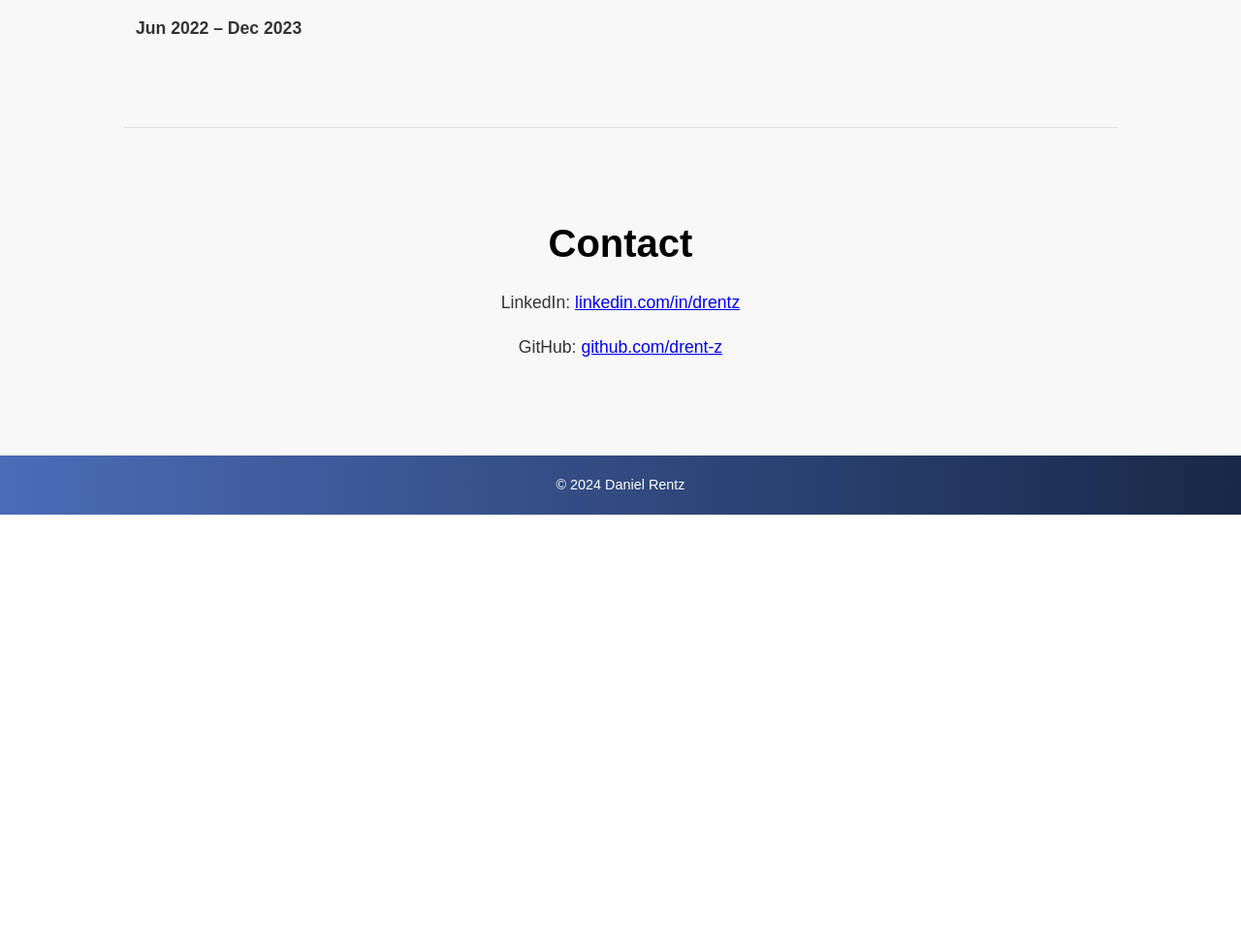
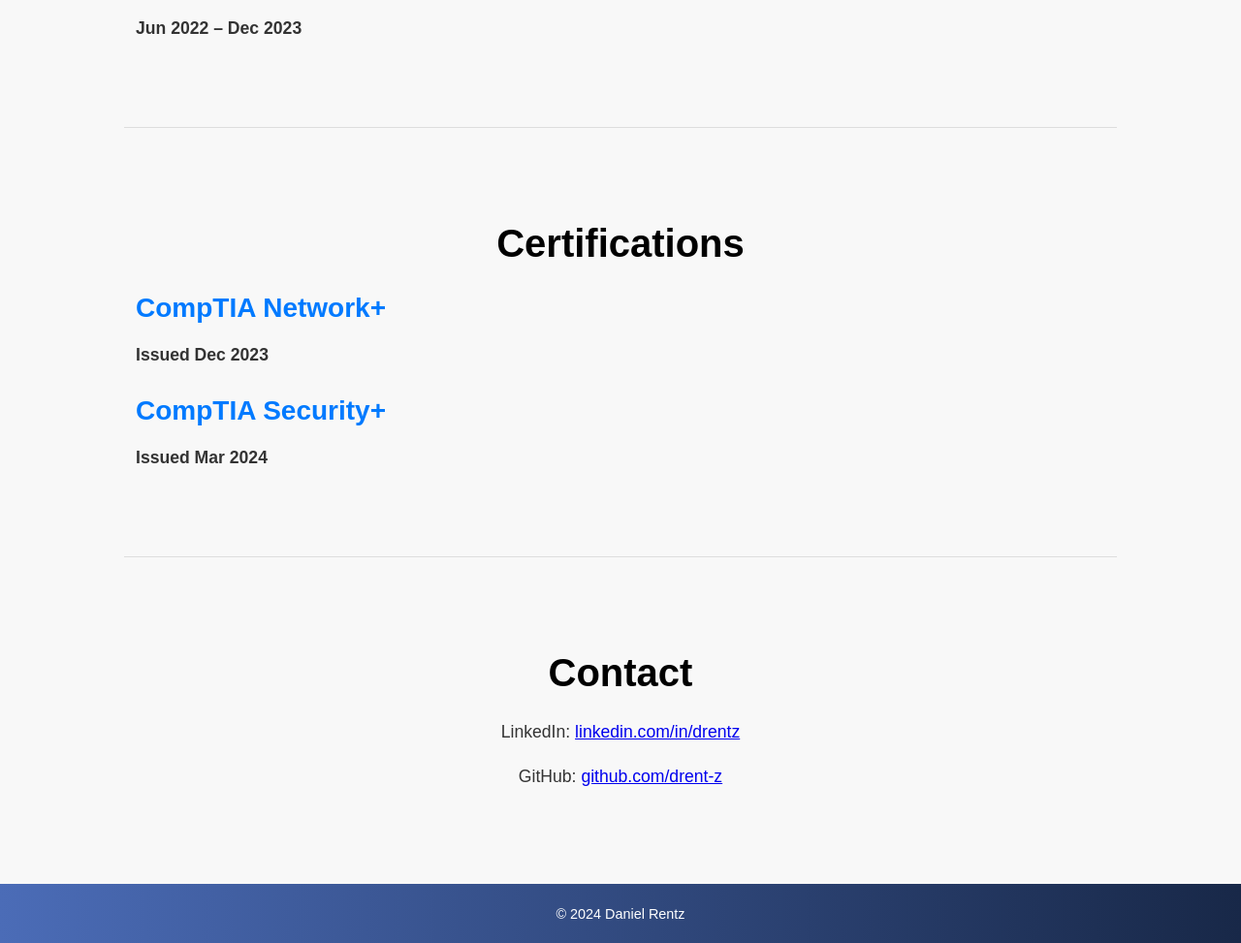
Before and after one commit to drent-z/danielren.tz, a Flask app: page / in a window 1280 px wide. Shown: the part 3098-4071 px from the top of the page at 97% size. Before the commit the page ends 3629 px from the top, so only its background shows below. Run offline with Flask 2, Linux system fonts and the light colour scheme; some web fonts are replaced.

Commit message:
added certifications

```diff
--- a/app/static/styles.css
+++ b/app/static/styles.css
@@ -102,25 +102,25 @@
     color: #007aff;
 }
 
-.experience-item, .education-item, .project-item {
+.experience-item, .education-item, .project-item, .certification-item {
     margin-bottom: 1.5rem; /* Adjusted margin-bottom */
     text-align: left;
     animation: fadeInUp 1.5s ease-in-out;
 }
 
-.experience-item h3, .education-item h3, .project-item h3 {
+.experience-item h3, .education-item h3, .project-item h3, .certification-item h3 {
     font-size: 1.75rem; /* Adjusted font size */
     margin-bottom: 0.5rem;
     color: #007aff; /* Blue header */
 }
 
-.experience-item h4, .education-item h4, .project-item p {
+.experience-item h4, .education-item h4, .project-item p, .certification-item p {
     font-size: 1.25rem; /* Adjusted font size */
     margin-bottom: 0.5rem;
     color: #333;
 }
 
-.experience-item p, .education-item p, .project-item p {
+.experience-item p, .education-item p, .project-item p, .certification-item p {
     font-size: 1.1rem; /* Adjusted font size */
     color: #333;
 }
@@ -180,7 +180,7 @@
         font-size: 1rem; /* Adjusted font size for mobile */
     }
 
-    .experience-item h3, .education-item h3, .project-item h3, .experience-item h4, .education-item h4, .project-item p {
+    .experience-item h3, .education-item h3, .project-item h3, .certification-item h3, .experience-item h4, .education-item h4, .project-item p, .certification-item p {
         font-size: 1.5rem; /* Adjusted font size for mobile */
     }
 
--- a/app/templates/index.html
+++ b/app/templates/index.html
@@ -115,6 +115,22 @@
 
         <div class="separator"></div>
 
+        <section id="certifications" class="section">
+            <div class="container">
+                <h2>Certifications</h2>
+                <div class="certification-item">
+                    <h3>CompTIA Network+</h3>
+                    <p><strong>Issued Dec 2023</strong></p>
+                </div>
+                <div class="certification-item">
+                    <h3>CompTIA Security+</h3>
+                    <p><strong>Issued Mar 2024</strong></p>
+                </div>
+            </div>
+        </section>
+
+        <div class="separator"></div>
+
         <section id="contact" class="section">
             <div class="container">
                 <h2>Contact</h2>
```
Also changed, not shown: 2 other files.
